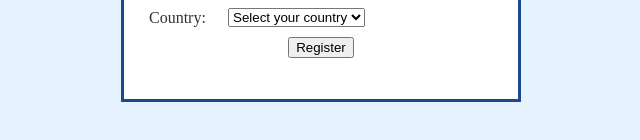
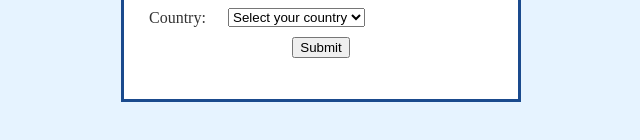
Before and after one commit to XDE-dev/REGISTRATION-FORM, a plain HTML site: page index.html in a window 1280 px wide. Shown: the part 522-662 px from the top of the page, 319-959 px from the left. Drawn offline with Linux system fonts and the light colour scheme.

Commit message:
Update index.html

```diff
--- a/index.html
+++ b/index.html
@@ -60,7 +60,7 @@
 </tr>
 <tr>
 <td colspan="2" align="center">
-<input type="submit" value="Register">
+<input type="submit" value="Submit">
 </td>
 </tr>
 </table>
```
